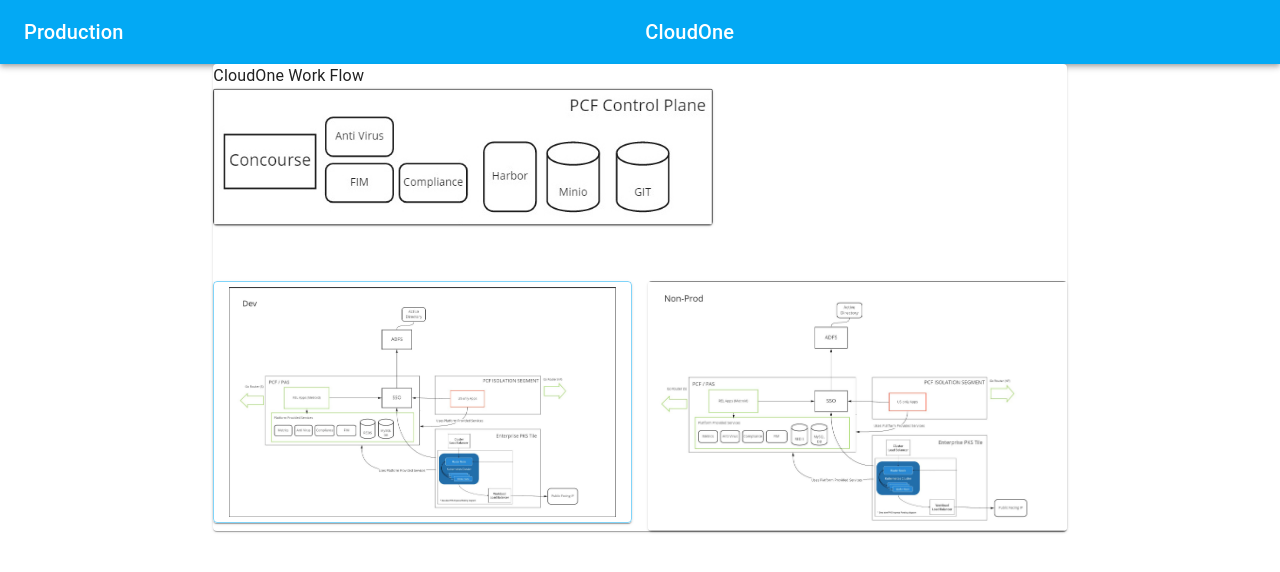
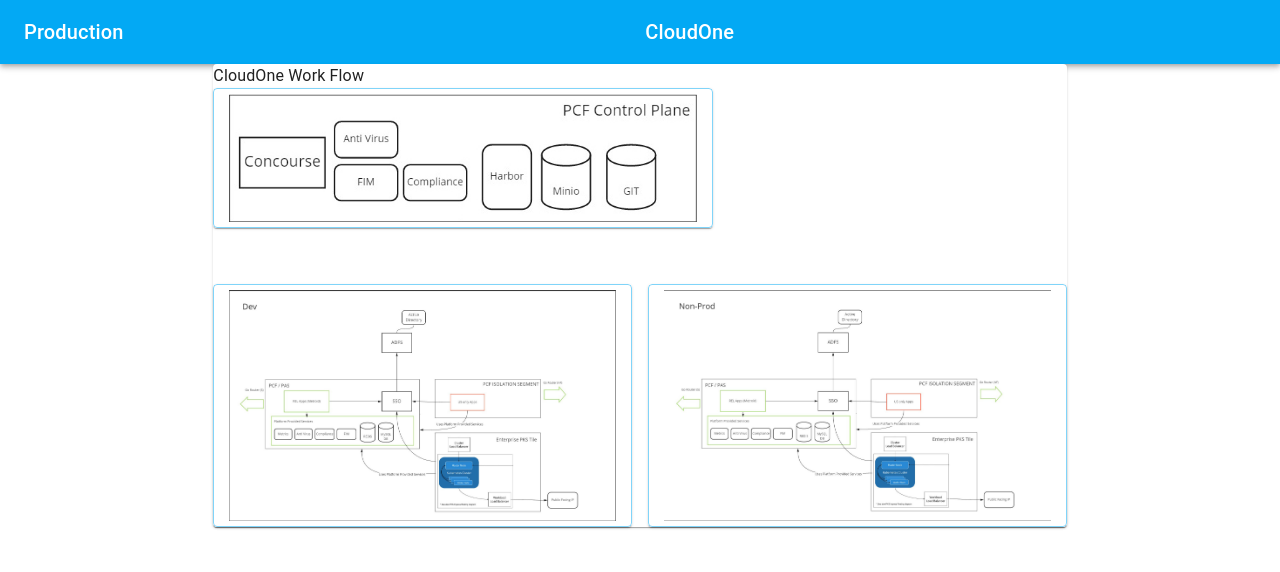
Before and after one commit to kimura-dev1297/launch_team_website_frontend, a React (Create React App) app: page /cloud-one in a window 1280 px wide. Shown: the top 572 px of the page. Built offline with nearby package versions, Linux system fonts and the light colour scheme.

Commit message:
Combined Development, Production and MainCard into new component EnvImg.

```diff
--- a/package.json
+++ b/package.json
@@ -20,7 +20,7 @@
 		"test": "react-scripts test",
 		"eject": "react-scripts eject"
 	},
-	"proxy": "https://localhost:3001",
+	"proxy": "http://localhost:3001",
 	"eslintConfig": {
 		"extends": "react-app"
 	},
--- a/src/App.js
+++ b/src/App.js
@@ -1,6 +1,6 @@
 import React from 'react';
 import Navbar from './Components/Navbar';
-import Production from './Components/Production';
+import Production from './Components/ProductionPage';
 import CloudOnePage from './Components/CloudOnePage';
 import { BrowserRouter as Router, Route, Switch } from 'react-router-dom';
 import { Grid } from '@material-ui/core';
--- a/src/Components/CloudOnePage.js
+++ b/src/Components/CloudOnePage.js
@@ -1,8 +1,9 @@
 import React from 'react';
 import { Grid, Typography, Paper } from '@material-ui/core';
-import MediaCard from './MediaCard';
-import Development from './Development';
-import NonProd from './NonProd';
+import cntrlPaneImg from '../style/images/PCF Control Plane.jpg';
+import devImg from '../style/images/development.jpg';
+import nonProdImg from '../style/images/S31 Services - Non-Prod.jpg';
+import EnvImg from './EnvImg';
 
 function CloudOnePage() {
 	const [ open, setOpen ] = React.useState(false);
@@ -23,15 +24,15 @@
 					</Grid>
 					<Grid item container justify='center'>
 						<Grid item xs={12} style={{ paddingBottom: '3.5rem' }}>
-							<MediaCard />
+							<EnvImg img={cntrlPaneImg} alt='Control Pane' />
 						</Grid>
 					</Grid>
 					<Grid item container direction='row' spacing={2}>
 						<Grid item xs={6}>
-							<Development />
+							<EnvImg img={devImg} alt='Development environment' />
 						</Grid>
 						<Grid item xs={6}>
-							<NonProd />
+							<EnvImg img={nonProdImg} alt='Non prod environment' />
 						</Grid>
 					</Grid>
 				</Grid>
--- a/src/Components/Development.js
+++ b/src/Components/EnvImg.js
@@ -6,22 +6,22 @@
 
 const useStyles = makeStyles({
 	root: {
-		maxWidth: 600,
+		maxWidth: 500,
 		justifyContent: 'center'
 	},
 	media: {
-		height: '100%'
+		height: '100%',
+		width: '100%'
 	}
 });
 
-export default function MediaCard() {
+export default function EnvImg({ img, alt }) {
 	const classes = useStyles();
 
 	return (
 		<Card className={classes.root}>
 			<CardActionArea>
-				<EnvModal media={makeStyles.media} />
-				{/* <CardMedia component='img' className={classes.media} image={devImage} title='Control Panel tools' /> */}
+				<EnvModal media={makeStyles.media} img={img} title={alt} />
 			</CardActionArea>
 		</Card>
 	);
--- a/src/Components/EnvModal.js
+++ b/src/Components/EnvModal.js
@@ -1,9 +1,9 @@
 import React from 'react';
-import { Button, Dialog } from '@material-ui/core';
+import { Button, Dialog, IconButton } from '@material-ui/core';
+import CloseIcon from '@material-ui/icons/Close';
 import DialogContent from '@material-ui/core/DialogContent';
 import Grid from '@material-ui/core/Grid';
 import { makeStyles } from '@material-ui/core/styles';
-import devImage from '../style/images/development.jpg';
 import CardMedia from '@material-ui/core/CardMedia';
 
 const useStyles = makeStyles({
@@ -17,7 +17,7 @@
 	}
 });
 
-export default function EnvModal() {
+export default function EnvModal({ img, title }) {
 	const classes = useStyles();
 
 	const [ open, setOpen ] = React.useState(false);
@@ -33,8 +33,9 @@
 	return (
 		<div>
 			<Button variant='outlined' color='primary' onClick={handleClickOpen}>
-				<CardMedia component='img' className={classes.media} image={devImage} title='Control Panel tools' />
+				<CardMedia component='img' className={classes.media} image={img} title={title} />
 			</Button>
+
 			<Dialog
 				fullScreen
 				open={open}
@@ -42,15 +43,13 @@
 				aria-labelledby='alert-dialog-title'
 				aria-describedby='alert-dialog-description'
 			>
+				<IconButton edge='start' color='inherit' onClick={handleClose} aria-label='close'>
+					<CloseIcon />
+				</IconButton>
 				<Grid item container xs={8}>
 					<Grid item alignItems='center' justify='center'>
 						<DialogContent>
-							<CardMedia
-								component='img'
-								className={classes.media}
-								image={devImage}
-								title='Control Panel tools'
-							/>
+							<CardMedia component='img' className={classes.media} image={img} title={title} />
 						</DialogContent>
 					</Grid>
 				</Grid>
--- a/src/Components/MediaCard.js
+++ /dev/null
@@ -1,29 +0,0 @@
-import React from 'react';
-import { makeStyles } from '@material-ui/core/styles';
-import Card from '@material-ui/core/Card';
-import CardActionArea from '@material-ui/core/CardActionArea';
-import CardMedia from '@material-ui/core/CardMedia';
-import MainUtils from '../style/images/PCF Control Plane.jpg';
-
-const useStyles = makeStyles({
-	root: {
-		maxWidth: 500,
-		justifyContent: 'center'
-	},
-	media: {
-		height: '100%',
-		width: '100%'
-	}
-});
-
-export default function MediaCard() {
-	const classes = useStyles();
-
-	return (
-		<Card className={classes.root}>
-			<CardActionArea>
-				<CardMedia component='img' className={classes.media} image={MainUtils} title='Control Panel tools' />
-			</CardActionArea>
-		</Card>
-	);
-}
--- a/src/Components/NonProd.js
+++ /dev/null
@@ -1,28 +0,0 @@
-import React from 'react';
-import { makeStyles } from '@material-ui/core/styles';
-import Card from '@material-ui/core/Card';
-import CardActionArea from '@material-ui/core/CardActionArea';
-import CardMedia from '@material-ui/core/CardMedia';
-import nonProdImage from '../style/images/S31 Services - Non-Prod.jpg';
-
-const useStyles = makeStyles({
-	root: {
-		maxWidth: 600,
-		justifyContent: 'center'
-	},
-	media: {
-		height: '100%'
-	}
-});
-
-export default function NonProd() {
-	const classes = useStyles();
-
-	return (
-		<Card className={classes.root}>
-			<CardActionArea>
-				<CardMedia component='img' className={classes.media} image={nonProdImage} title='Control Panel tools' />
-			</CardActionArea>
-		</Card>
-	);
-}
```
Also changed, not shown: src/Components/ProductionPage.js (renamed from src/Components/Production.js).
